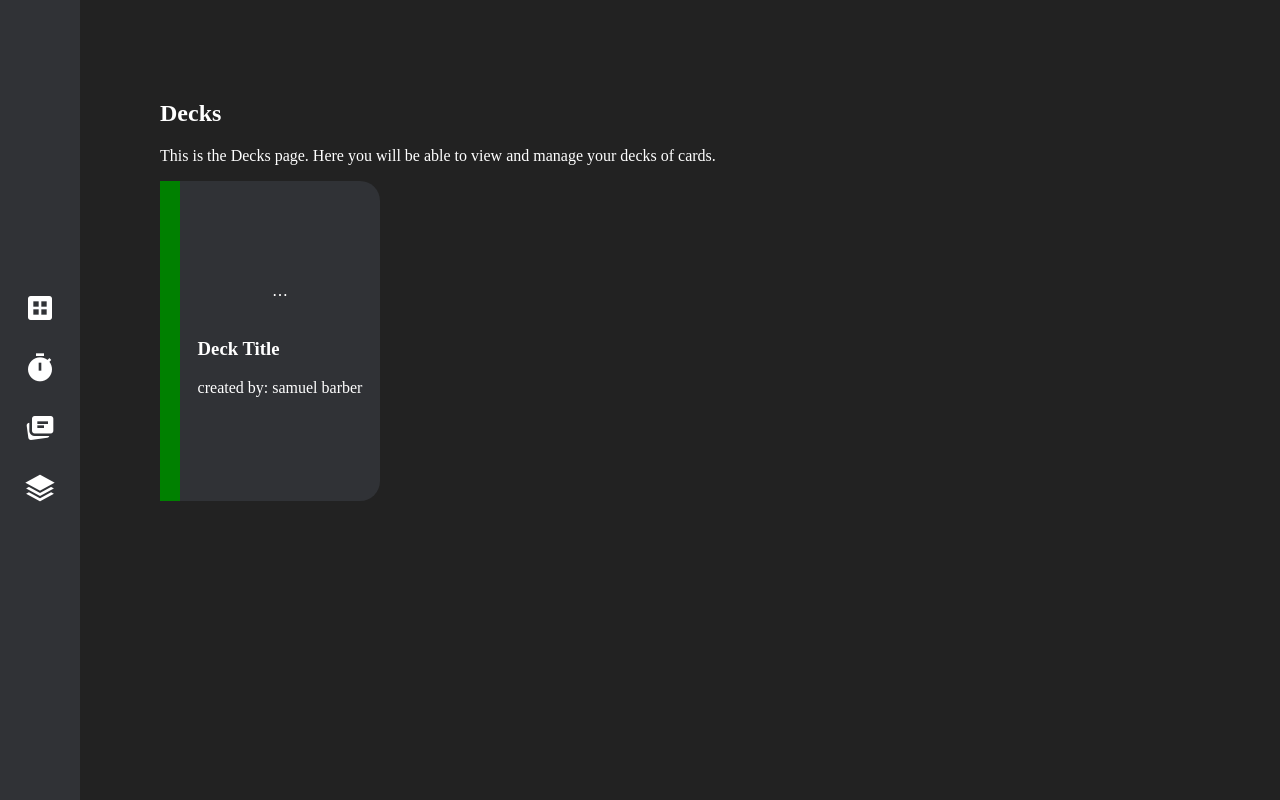
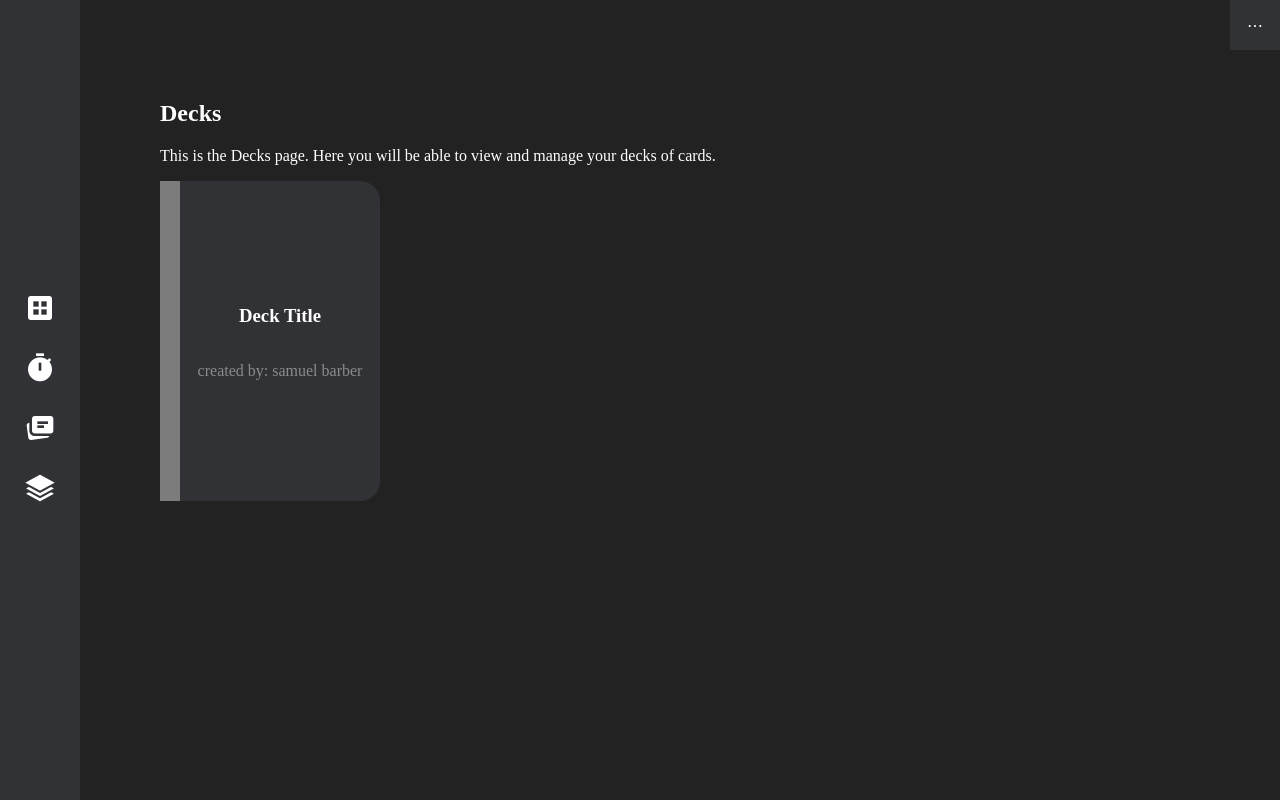
Before and after one commit to 18barbers2/gostudycards, a React (Vite) app in the folder frontend/: page /decks in a window 1280 px wide. Built offline with nearby package versions, Linux system fonts and the light colour scheme.

Commit message:
style: added styling to DeckTile

```diff
--- a/frontend/src/css/DeckTile.css
+++ b/frontend/src/css/DeckTile.css
@@ -7,8 +7,24 @@
     justify-content: center;
     align-items: center;
     border-left-width: 20px;
-    border-left-color: green;
+    border-left-color: rgb(124, 124, 124);
     border-left-style: solid;
     border-top-right-radius: 20px;
     border-bottom-right-radius: 20px;
 }
+.deck-menu {
+    position: absolute;
+    right: 0px;
+    top: 0px;
+}
+.deck-content {
+    display: flex;
+    flex-direction: column;
+    justify-content: center;
+    align-items: center;
+    height: 100%;
+}
+
+.created-by {
+    color: rgb(139, 139, 139);
+}
```
